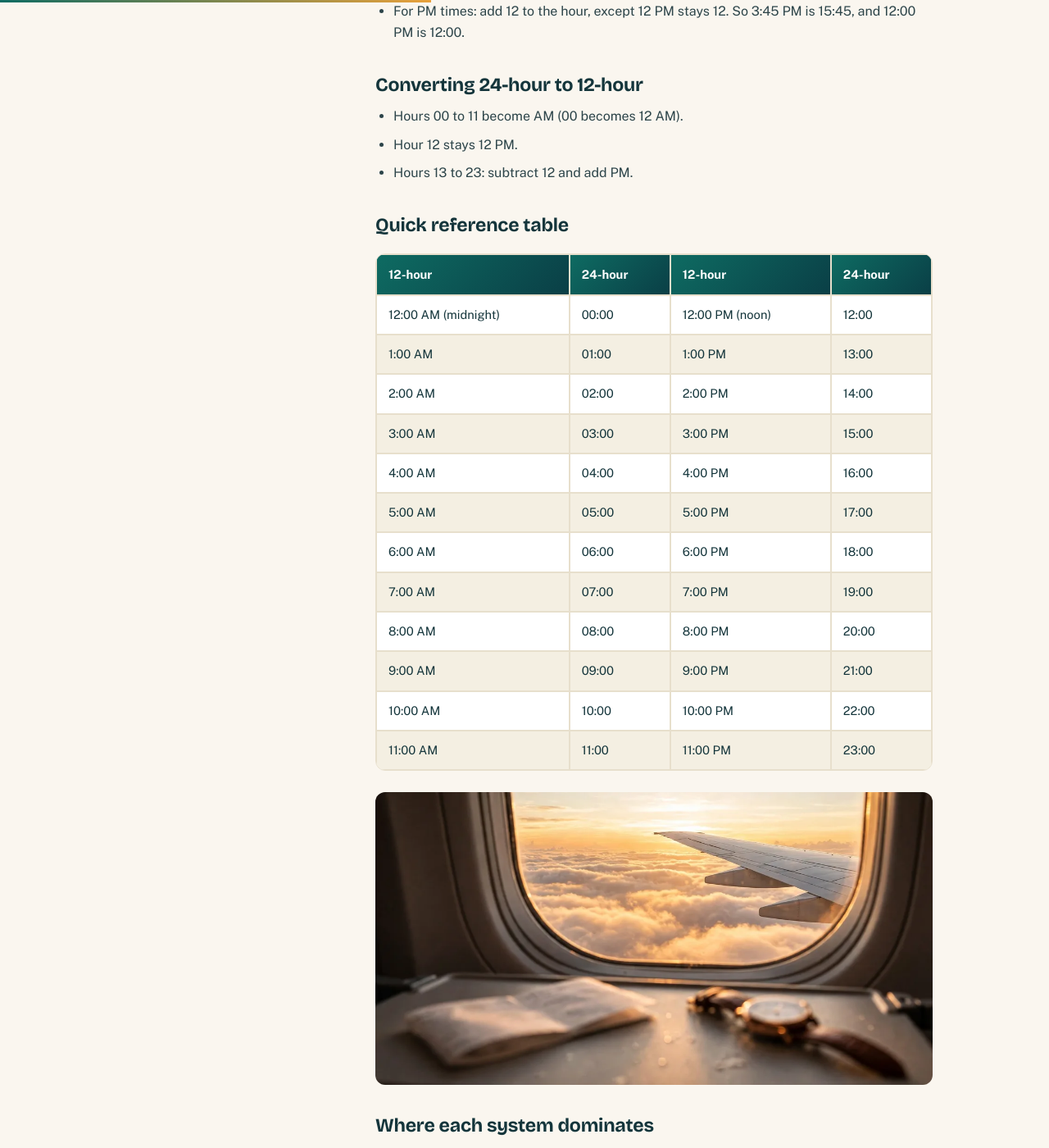
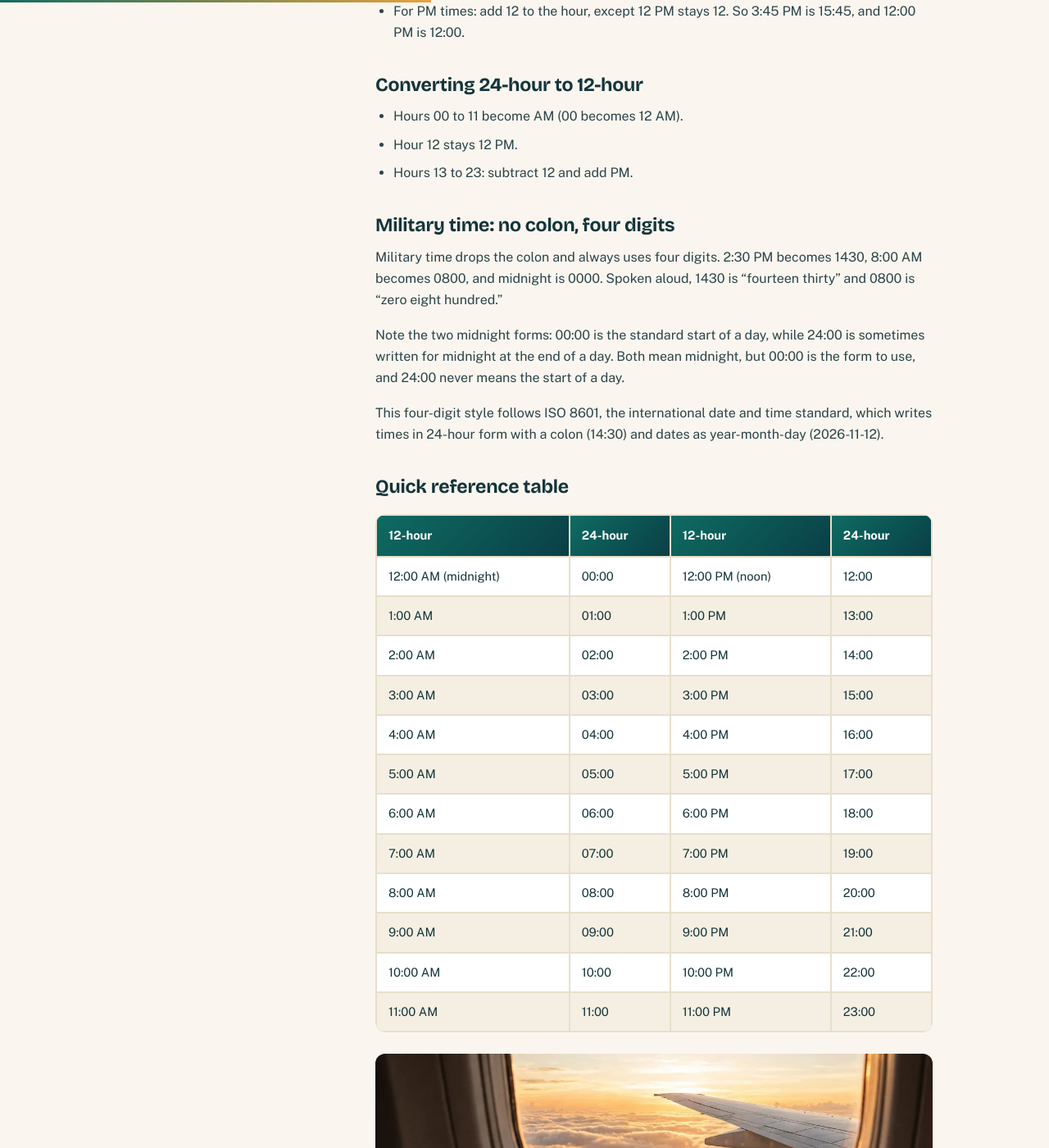
Before and after one commit to zaidmeo09-dhangal/agedatecalc, a Jekyll site: the page built from _posts/2026-10-22-am-pm-vs-24-hour-clock.md, in a window 1280 px wide and 1400 px high, scrolled down 2099 px. Shown: the whole window at 82% size. Built offline with Jekyll 4.4.1, drawn with Linux system fonts in a browser that asks for light colours; some of the changed text lies outside the part shown.

```diff
--- a/_posts/2026-10-22-am-pm-vs-24-hour-clock.md
+++ b/_posts/2026-10-22-am-pm-vs-24-hour-clock.md
@@ -3,6 +3,7 @@
 title: AM/PM vs 24-Hour Clock - Complete Conversion Guide
 slug: am-pm-vs-24-hour-clock
 date: '2026-10-22'
+last_modified_at: 2026-11-12
 status: Published
 author: AgeDateCalc Team
 category: Time Guides
@@ -84,6 +85,14 @@
 - Hour 12 stays 12 PM.
 - Hours 13 to 23: subtract 12 and add PM.
 
+## Military time: no colon, four digits
+
+Military time drops the colon and always uses four digits. 2:30 PM becomes 1430, 8:00 AM becomes 0800, and midnight is 0000. Spoken aloud, 1430 is "fourteen thirty" and 0800 is "zero eight hundred."
+
+Note the two midnight forms: 00:00 is the standard start of a day, while 24:00 is sometimes written for midnight at the end of a day. Both mean midnight, but 00:00 is the form to use, and 24:00 never means the start of a day.
+
+This four-digit style follows ISO 8601, the international date and time standard, which writes times in 24-hour form with a colon (14:30) and dates as year-month-day (2026-11-12).
+
 ## Quick reference table
 
 | 12-hour | 24-hour | 12-hour | 24-hour |
@@ -105,7 +114,7 @@
 
 ## Where each system dominates
 
-The 24-hour clock is standard across most of Europe and Asia, and in several fields worldwide, because it removes all AM/PM ambiguity. The 12-hour clock remains common in everyday speech in the US, UK, and several other countries.
+The 24-hour clock is the everyday default across most of continental Europe, including Germany, France, Spain, and Italy, and on timetables and screens across much of Asia. The 12-hour clock remains the everyday default in the United States, Canada, the United Kingdom, Ireland, Australia, New Zealand, India, and the Philippines.
 
 Specific fields made the switch because mistakes there are expensive:
 
```
